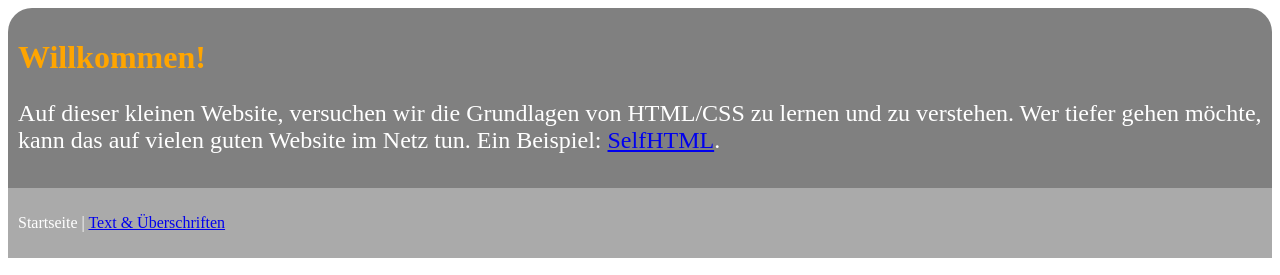
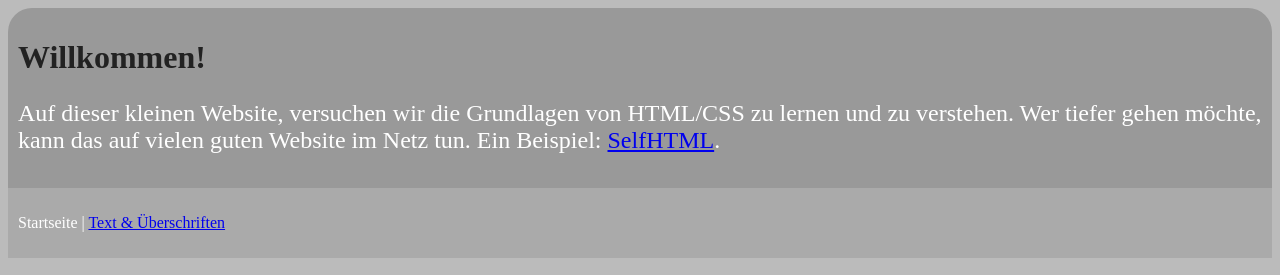
Before and after one commit to ehy-classroom/html-css-introduction, a plain HTML site: page html-erste-schritte/index.html in a window 1280 px wide. Shown: the top 275 px of the page. Drawn offline with Linux system fonts and the light colour scheme.

Commit message:
Schritt 6 - CSS und externes Stylesheet
-- von STYLE Attribut zu CSS
-- Lokales CSS (SYTLE Element)
-- Externes CSS (style.css)
-- Hierarchie von CSS („die Kaskade“)

```diff
--- a/html-erste-schritte/index.html
+++ b/html-erste-schritte/index.html
@@ -4,6 +4,21 @@
 <head>
     <meta charset="utf-8">
     <title>Willkommen | Meine erste Website</title>
+    <link rel="stylesheet" href="style.css">
+
+
+    <style>
+
+        #header {
+            /*background: grey;*/
+
+            padding: 10px;
+            border-radius: 24px 24px 0 0;
+            font-size: 1.5em;
+        }
+
+    </style>
+
 </head>
 
 <body>
@@ -14,13 +29,7 @@
 Die Verlinkung von HTML Dateien ist ein entscheidendes Grundkonzept von HTML. Sie erfolgt über die Anwendung des Elemts/Tags A <a></a>. Wichtig ist hierbei, dass dieses Element ein Attribut namens HREF besitzt, dessen Wert die Zieldatei enthält (siehe oben).
 -->
 
-    <div id="header" style="
-       background:grey;
-       color:orange;
-       padding:10px;
-       border-radius: 24px 24px 0 0;
-       font-size: 1.5em;
-       ">
+    <div id="header">
         <h1 style="font-size: 2rem;">Willkommen!</h1>
 
         <p style="color:white;">
--- /dev/null
+++ b/html-erste-schritte/style.css
@@ -0,0 +1,14 @@
+
+
+body {
+    background: #bbb;
+}
+
+
+#header {
+            background: #999;
+            color: #222;
+            padding: 10px;
+            border-radius: 24px 24px 0 0;
+            font-size: 1.5em;
+        }
```
Also changed, not shown: html-erste-schritte/text-headings.html (+5 -2 lines).
